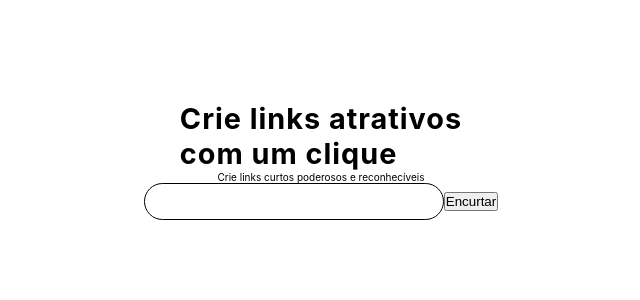
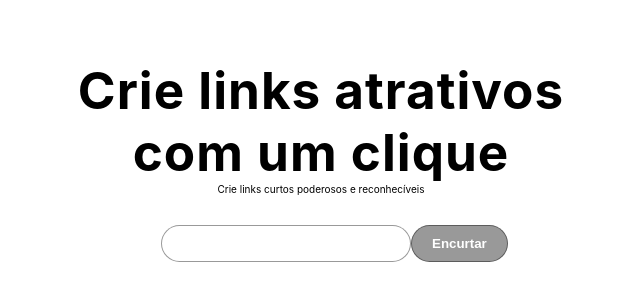
Before and after one commit to MyEvolution-as-a-Front-end/link-shortener-website, a Next.js app: page / in a window 1280 px wide. Shown: the part 240-540 px from the top of the page, without its empty margins (319-959 px from the left). Built offline with nearby package versions, Linux system fonts and the light colour scheme; no server answers.

Commit message:
:lipstick: CHORE(style): finish css for home page

```diff
--- a/src/styles/Home.module.css
+++ b/src/styles/Home.module.css
@@ -6,31 +6,59 @@
 
   height: 100vh;
   width: 100vw;
+
+  text-align: center;
 }
 
 .box {
   display: flex;
   flex-direction: row;
-  justify-content: center;
+  justify-content: space-between;
+  align-items: center;
+
+  width: 25%;
+
+  margin-top: 30px;
+}
+
+.input {
+  display: flex;
   align-items: center;
 
   position: relative;
 }
 
-.box input {
+.input input {
   padding: 10px 20px;
+  padding-right: 30px;
 
-  width: 300px;
+  width: 250px;
   border-radius: 1.5rem;
-  border: 1px solid black;
-}
-
-.title {
-  font-size: 1.8rem;
-  letter-spacing: 1px;
+  border: 1px solid rgba(0, 0, 0, 0.4);
 }
 
 .icon {
   position: absolute;
-  right: 0;
+
+  right: 10px;
+
+  background-color: white;
+  cursor: pointer;
 }
+
+.button {
+  font-weight: bold;
+  color: white;
+
+  padding: 10px 20px;
+
+  background-color: rgba(0, 0, 0, 0.4);
+
+  border-radius: 1.5rem;
+  border: 1px solid rgba(0, 0, 0, 0.4);
+}
+
+.title {
+  font-size: 3.2rem;
+  letter-spacing: 1px;
+}
--- a/src/styles/globals.css
+++ b/src/styles/globals.css
@@ -16,6 +16,11 @@ body {
   font-size: 10px;
 }
 
+button,
+a {
+  cursor: pointer;
+}
+
 a {
   color: inherit;
   text-decoration: none;
```
